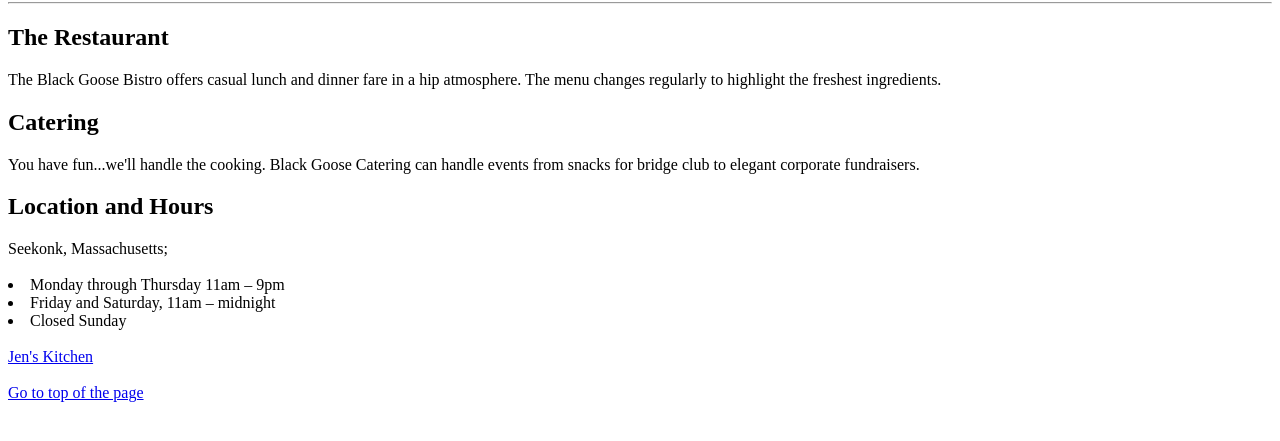
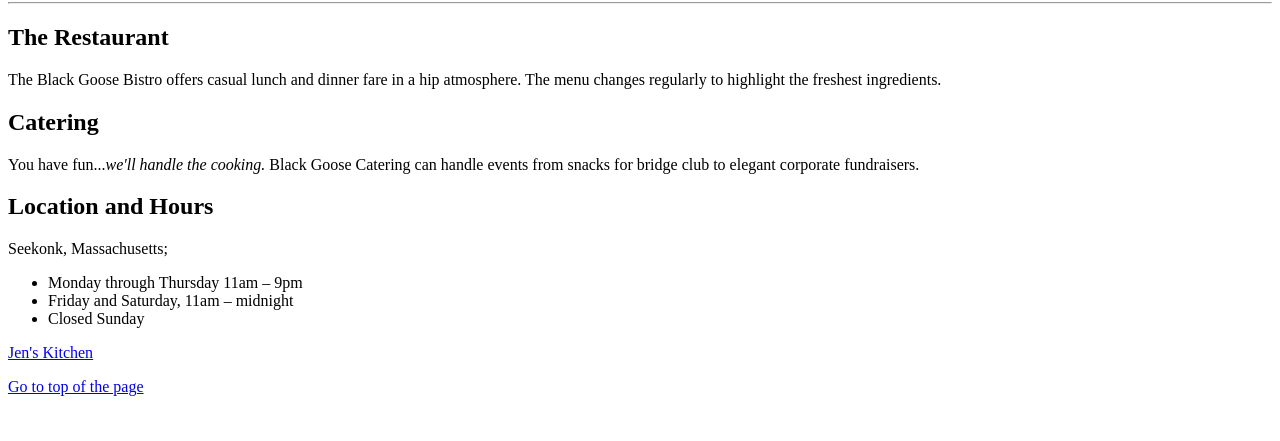
Before and after one commit to jennanulty/grc338, a plain HTML site: page index.html in a window 1280 px wide. Shown: the part 265-706 px from the top of the page. Drawn offline with Linux system fonts and the light colour scheme.

Commit message:
made edits in html

```diff
--- a/index.html
+++ b/index.html
@@ -18,19 +18,22 @@
 <h2>The Restaurant</h2>
 The Black Goose Bistro offers casual lunch and dinner fare in a hip atmosphere. The menu changes regularly to highlight the freshest ingredients.
 <h2>Catering</h2>
-You have fun...we'll handle the cooking. Black Goose Catering can handle events from snacks for bridge club to elegant corporate fundraisers.
+You have fun...<i>we'll handle the cooking.</i> Black Goose Catering can handle events from snacks for bridge club to elegant corporate fundraisers.
 <h2>Location and Hours</h2>
 Seekonk, Massachusetts;
-
-<br><br>
+	<p>
+<ul>
 <li>Monday through Thursday 11am – 9pm</li>
 <li>Friday and Saturday, 11am – midnight</li>
 <li>Closed Sunday</li>
-<br>
+</ul>
+	</p>
 
 <!--links-->
+<p>
 <a href="http://www.grc.calpoly.edu">Jen's Kitchen</a>
-<br><br>
+</p>
+<p>
 <a href="#top">Go to top of the page</a>
 </p>
 
```
